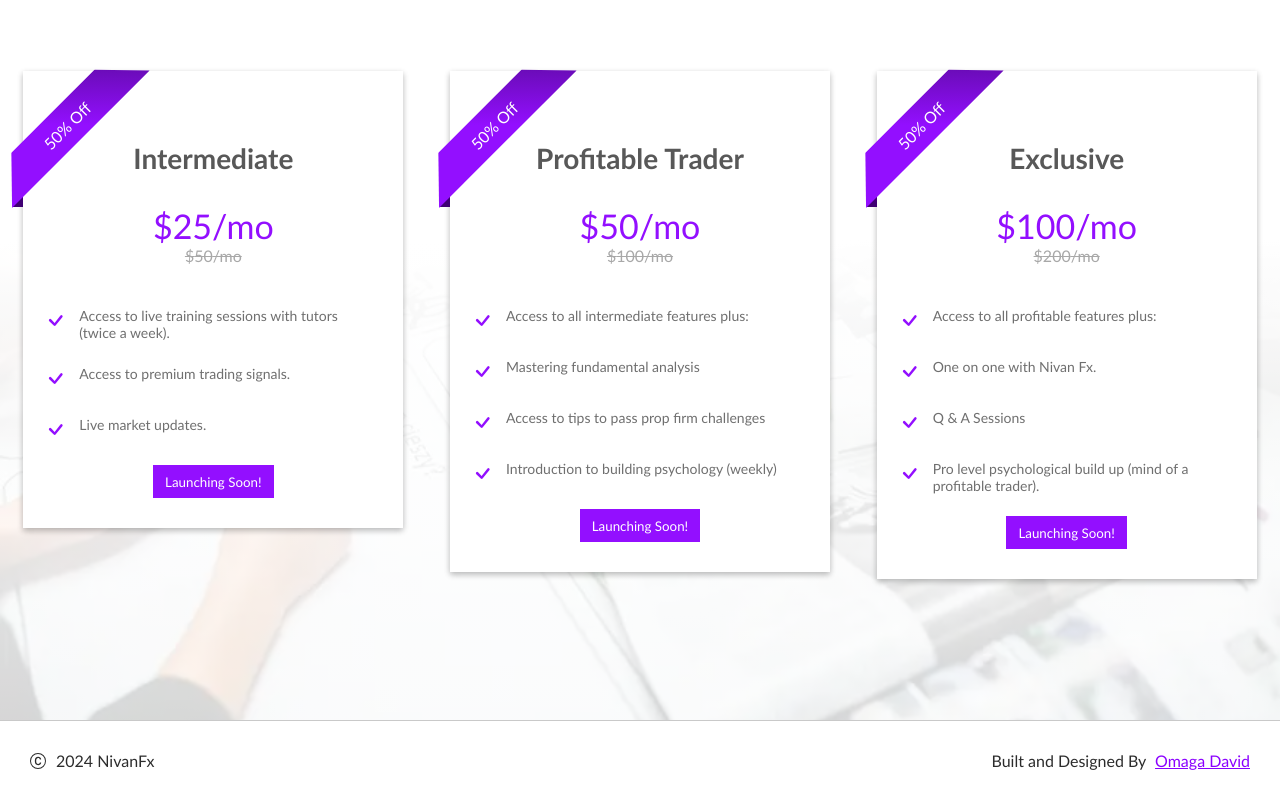
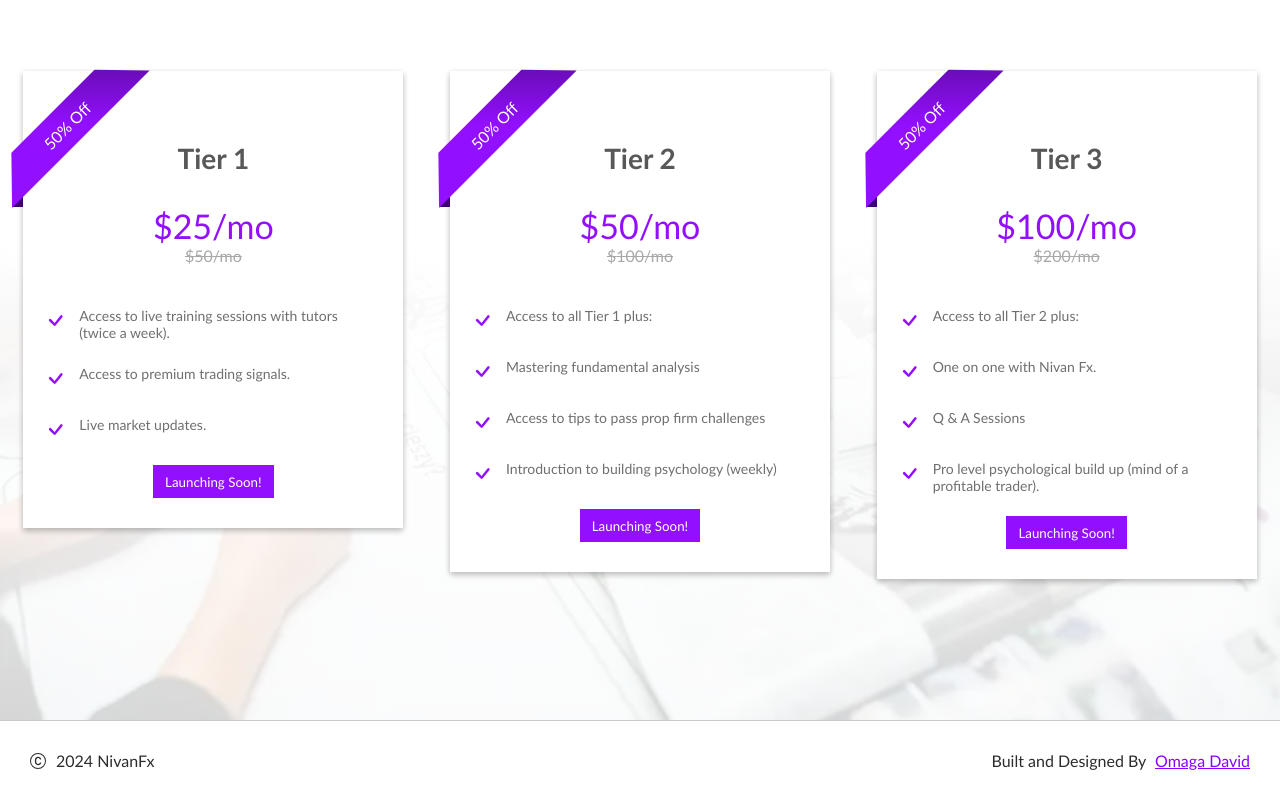
Before and after one commit to omagaowi/nivanfx.com, a React (Vite) app: page /services/mentorships in a window 1280 px wide. Shown: the part 1770-2570 px from the top of the page. Built offline with nearby package versions, Linux system fonts and the light colour scheme; no server answers.

Commit message:
push plan changes

```diff
--- a/src/components/Plans/Plans.jsx
+++ b/src/components/Plans/Plans.jsx
@@ -28,7 +28,7 @@ const Plans = () => {
 
     const plansArray = [
         {
-            plan: "Intermediate",
+            plan: "Tier 1",
             price_dollar: 25,
             price_naira: "50, 000",
             price_og : 50,
@@ -42,13 +42,13 @@ const Plans = () => {
             link: 'https://nivan-api.onrender.com/redirect/payment/intermediate'
         },
         {
-            plan: "Profitable Trader",
+            plan: "Tier 2",
             price_dollar: 50,
             price_naira: "100, 000",
             price_og : 100,
             code: 'PLN_w9fggz2ezfe44u9',
             features: [
-                "Access to all intermediate features plus:",
+                "Access to all Tier 1 plus:",
                 "Mastering fundamental analysis",
                 "Access to tips to pass prop firm challenges",
                 "Introduction to building psychology (weekly)"
@@ -56,13 +56,13 @@ const Plans = () => {
             link: 'https://nivan-api.onrender.com/redirect/payment/profitable'
         },
         {
-            plan: "Exclusive",
+            plan: "Tier 3",
             price_dollar: 100,
             price_naira: "200, 000",
             price_og : 200,
             code: 'PLN_omp4zkk597lbobe',
             features: [
-                "Access to all profitable features plus:",
+                "Access to all Tier 2 plus:",
                 "One on one with Nivan Fx.",
                 "Q & A Sessions",
                 "Pro level psychological build up (mind of a profitable trader).",
--- a/src/pages/Payment/PaymentMain.jsx
+++ b/src/pages/Payment/PaymentMain.jsx
@@ -42,17 +42,17 @@ const PaymentMain = () => {
     const plans = [
         {
           planCode: "PLN_cu7k3ly30mwip4g",
-          plan: "Intermediate Mentorship",
+          plan: "Tier 1",
           type: "mentorship",
         },
         {
           planCode: "PLN_w9fggz2ezfe44u9",
-          plan: "Profitable Trader",
+          plan: "Tier 2",
           type: "mentorship",
         },
         {
           planCode: "PLN_omp4zkk597lbobe",
-          plan: "Exclusive Mentorship",
+          plan: "Tier 3",
           type: "mentorship",
         },
         {
```
